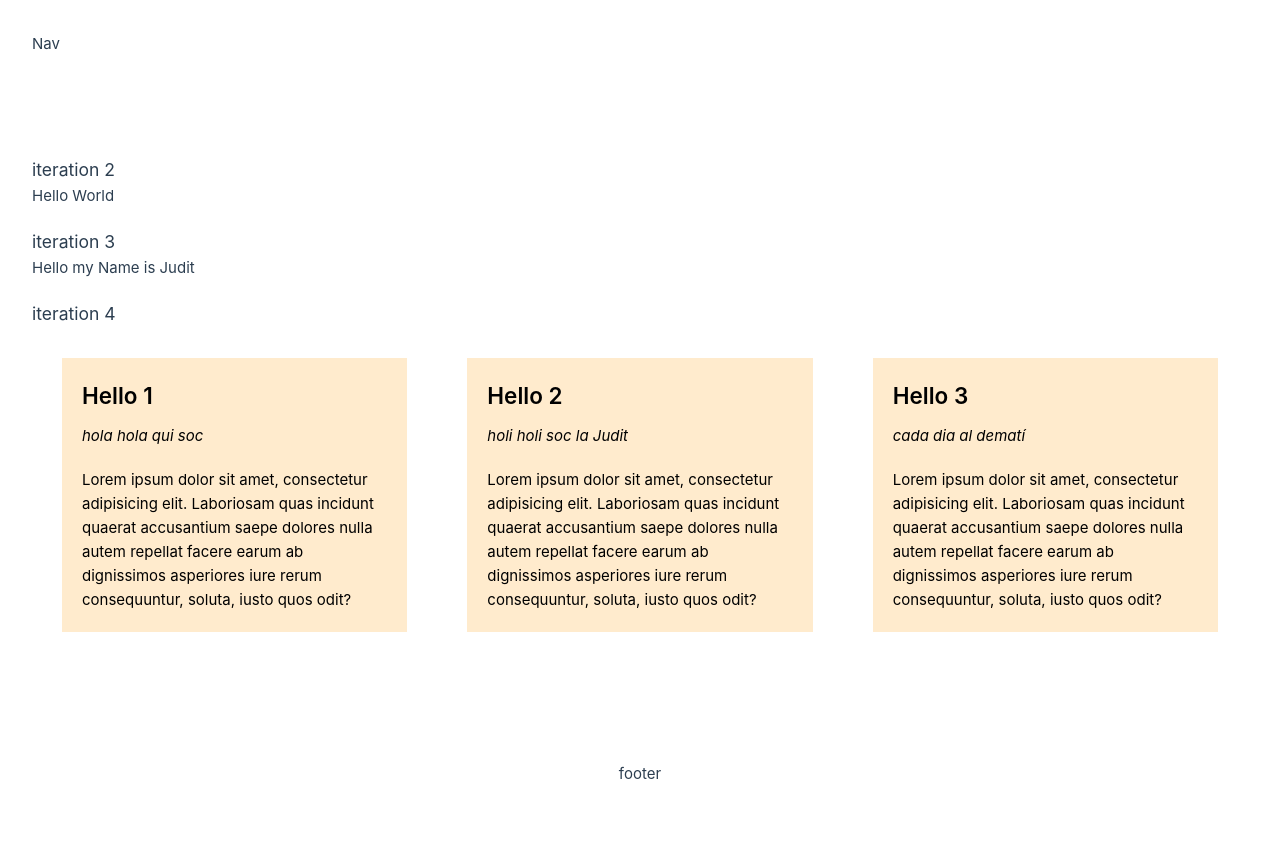
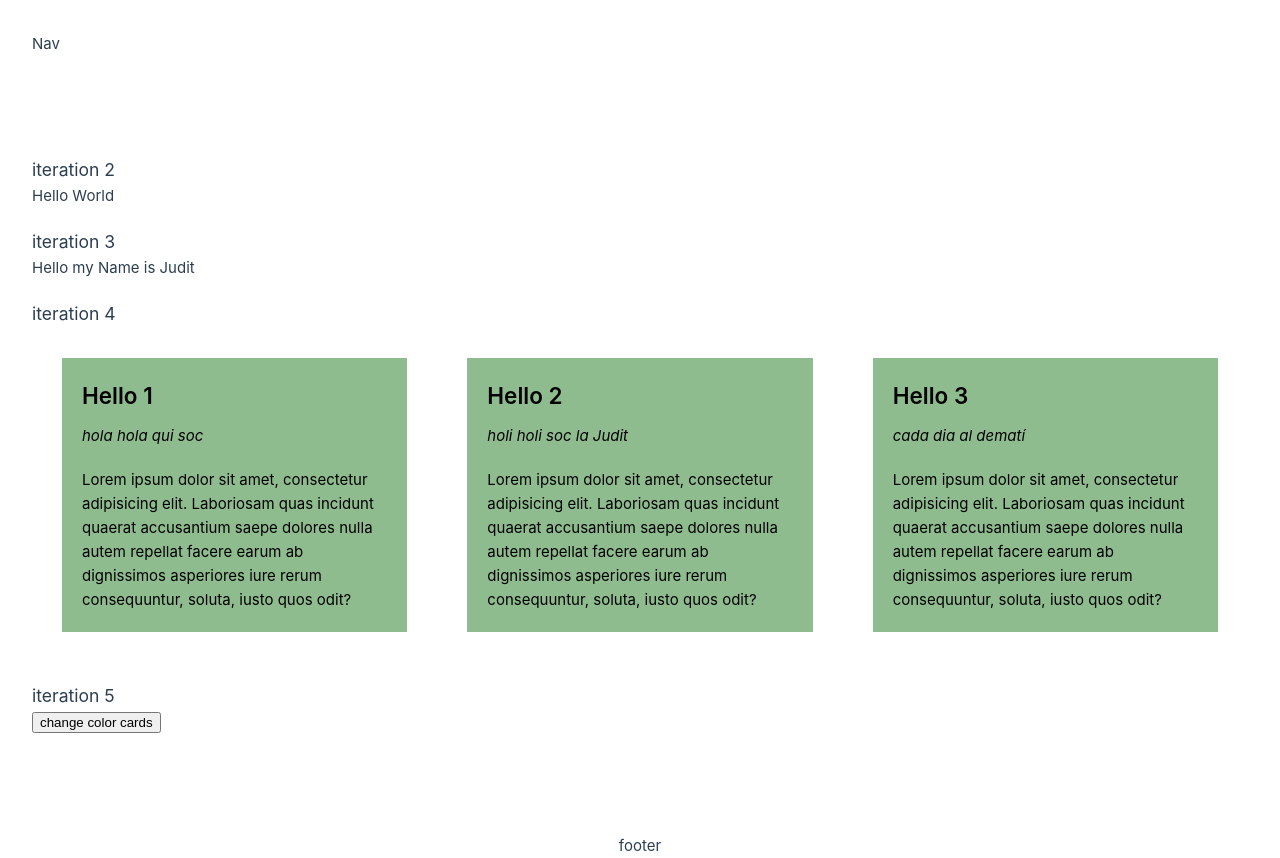
Before and after one commit to Juditbv/lab-vue-basics, a Vue app: page / in a window 1280 px wide. Before the commit the page ends 800 px from the top, so only its background shows below. Built offline with nearby package versions, Linux system fonts and the light colour scheme.

Commit message:
ADD iteration 5

```diff
--- a/src/components/Iteration4.vue
+++ b/src/components/Iteration4.vue
@@ -1,6 +1,6 @@
 <script setup>
 	import { ref } from "vue";
-	const allPosts = [
+	const allPosts = ref([
 		{
 			title: "Hello 1",
 			description: "hola hola qui soc",
@@ -19,17 +19,23 @@
 			content:
 				"Lorem ipsum dolor sit amet, consectetur adipisicing elit. Laboriosam quas incidunt quaerat accusantium saepe dolores nulla autem repellat facere earum ab dignissimos asperiores iure rerum consequuntur, soluta, iusto quos odit?",
 		},
-	];
+	]);
+
+	let changeBg = ref("bg-1");
 </script>
+
 <template>
 	<h3>iteration 4</h3>
 	<div class="flex">
-		<div v-for="post in allPosts" :key="post" class="card">
+		<div v-for="post in allPosts" :key="post" class="card" :class="changeBg">
 			<h2>{{ post.title }}</h2>
 			<h4>{{ post.description }}</h4>
 			<p>{{ post.content }}</p>
 		</div>
 	</div>
+
+	<h3>iteration 5</h3>
+	<button @click="changeBg = 'bg-2'">change color cards</button>
 </template>
 
 
@@ -37,6 +43,7 @@
 	h3 {
 		margin-top: 20px;
 	}
+
 	.flex {
 		display: flex;
 		align-items: center;
@@ -45,9 +52,16 @@
 
 	.card {
 		padding: 20px;
-		background-color: blanchedalmond;
 		color: black;
 		margin: 30px;
+	}
+
+	.bg-1 {
+		background-color: darkseagreen;
+	}
+
+	.bg-2 {
+		background-color: bisque;
 	}
 
 	.card h2 {
```
